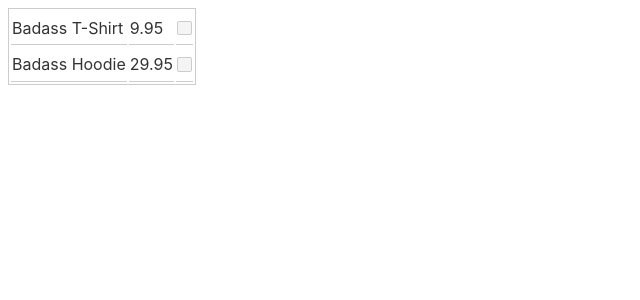
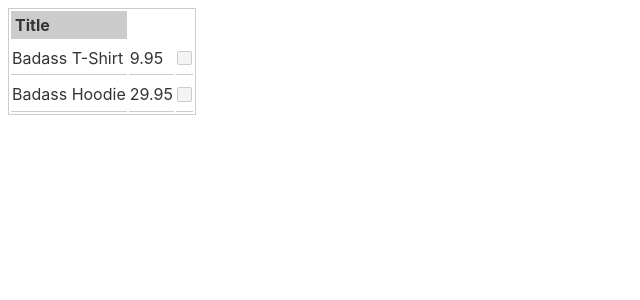
Before and after one commit to joshnuss/svelte-grid, a Svelte app: page / in a window 1280 px wide. Shown: the top 300 px of the page, without its empty margins (0-640 px from the left). Built offline with nearby package versions, Linux system fonts and the light colour scheme.

Commit message:
Adds Columns & Column components

```diff
--- a/src/App.svelte
+++ b/src/App.svelte
@@ -1,5 +1,7 @@
 <script>
   import Grid from './components/Grid.svelte';
+  import Columns from './components/Columns.svelte';
+  import Column from './components/Column.svelte';
   import Rows from './components/Rows.svelte';
   import Row from './components/Row.svelte';
   import Cell from './components/Cell.svelte';
@@ -19,6 +21,9 @@
 </script>
 
 <Grid>
+  <Columns>
+    <Column>Title</Column>
+  </Columns>
   <Rows>
     {#each products as product}
       <Row on:click={() => handleClick(product)}>
--- /dev/null
+++ b/src/components/Column.svelte
@@ -0,0 +1 @@
+<td><slot/></td>
--- /dev/null
+++ b/src/components/Columns.svelte
@@ -0,0 +1,11 @@
+<style>
+th {
+  background: #ccc;
+}
+
+</style>
+<thead>
+  <th>
+    <slot/>
+  </th>
+</thead>
```
